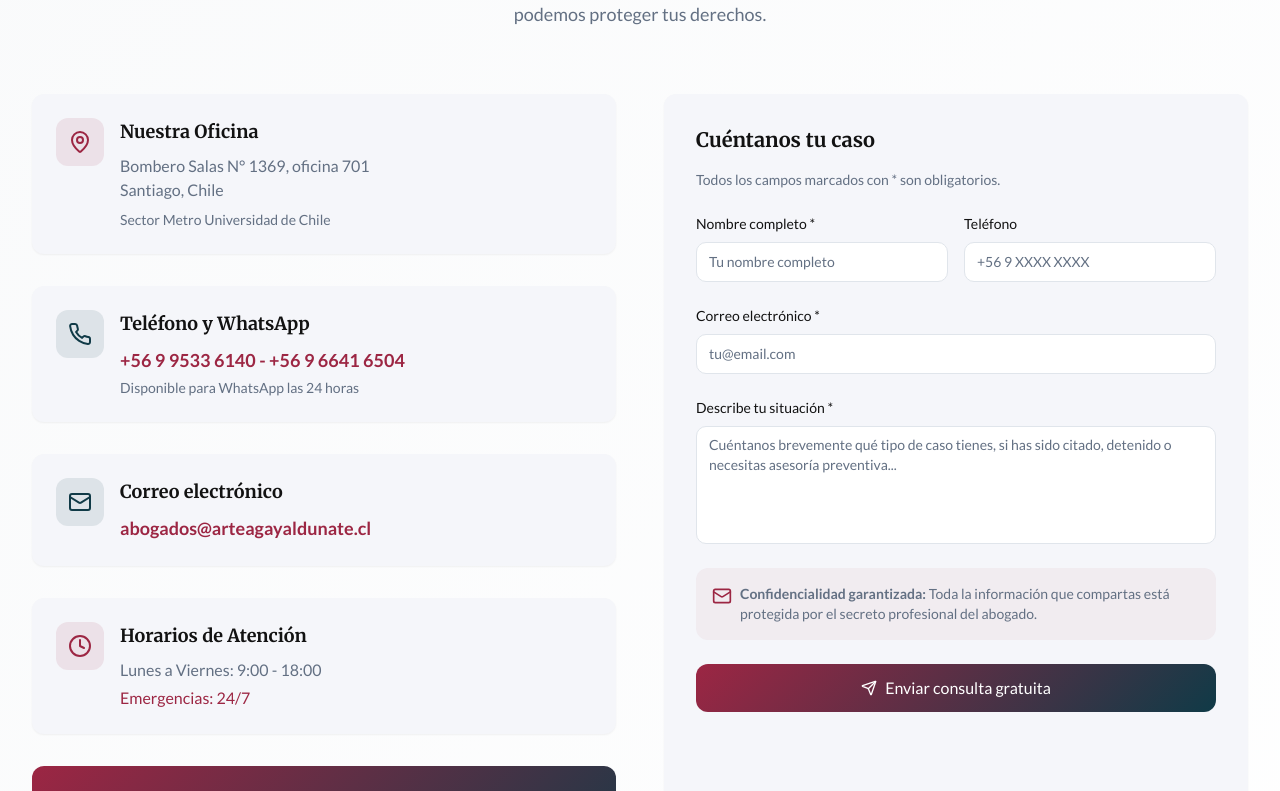
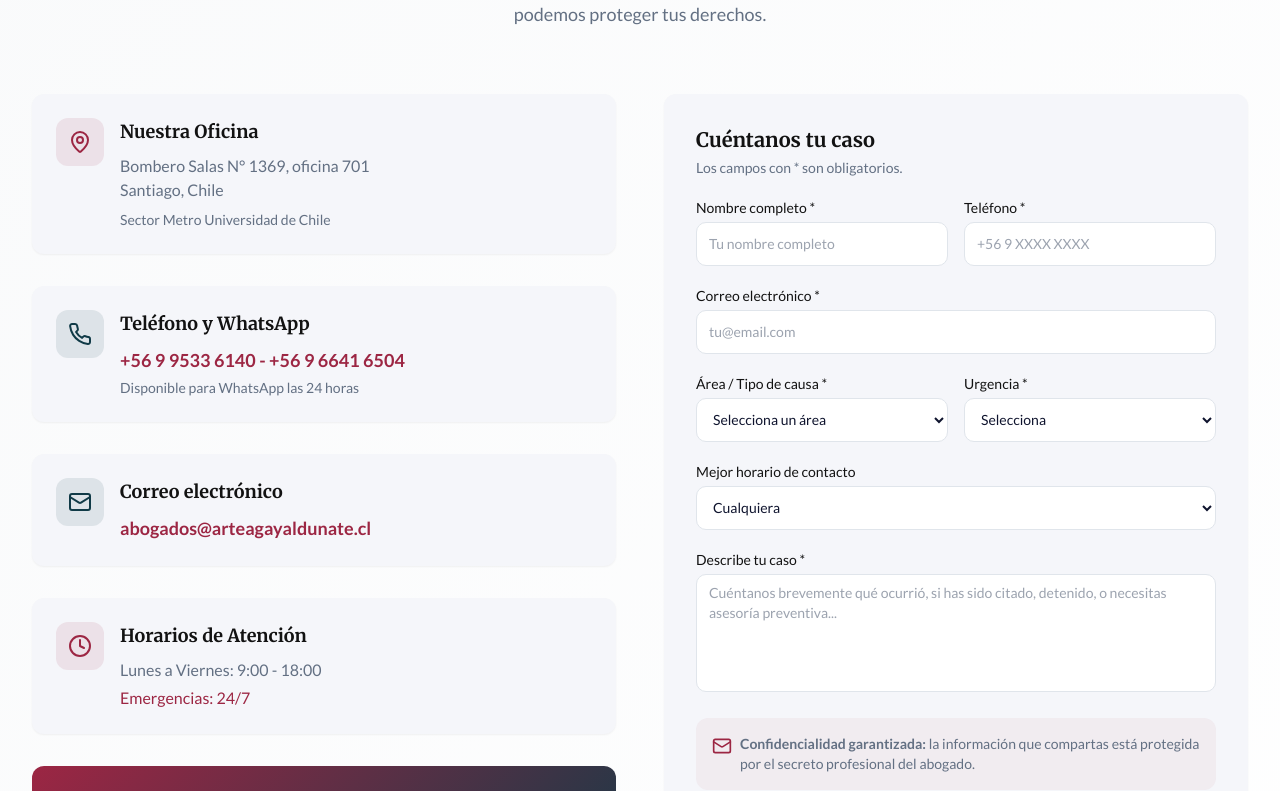
Before and after one commit to defensapenalprotegida-droid/landing-tech, a React (Vite) app: page / in a window 1280 px wide. Shown: the part 6600-7391 px from the top of the page. Built offline with nearby package versions, Linux system fonts and the light colour scheme.

Commit message:
feat: formulario de caso segmentado y adaptativo por área
Co-Authored-By: Claude Opus 4.8 (1M context) <noreply@anthropic.com>

```diff
--- a/src/components/ContactSection.tsx
+++ b/src/components/ContactSection.tsx
@@ -1,104 +1,191 @@
-import { useState } from "react";
+import { useEffect } from "react";
+import { useForm } from "react-hook-form";
+import { zodResolver } from "@hookform/resolvers/zod";
 import { Card } from "@/components/ui/card";
 import { Button } from "@/components/ui/button";
-import { Input } from "@/components/ui/input";
-import { Textarea } from "@/components/ui/textarea";
 import { MapPin, Phone, Clock, Mail, Send, Loader2 } from "lucide-react";
 import { useToast } from "@/hooks/use-toast";
+import {
+  leadSchema, type LeadFormValues, AREAS, AREA_LABELS, URGENCIAS, URGENCIA_LABELS,
+  HORARIOS, HORARIO_LABELS, MONTO_RANGOS, MONTO_LABELS, PENAL_SITUACIONES,
+  FAMILIA_MATERIAS, LABORAL_PARTE, LABORAL_SITUACIONES,
+  montoAplica, situacionPenalAplica, materiaFamiliaAplica, laboralAplica,
+} from "@/lib/leadSchema";
+import { submitLead } from "@/lib/leadApi";
+import { onPrefillArea } from "@/lib/leadPrefill";
 
-const ContactSection = () => {
+const selectCls =
+  "w-full h-11 rounded-md border border-border bg-background px-3 text-sm focus:border-legal-primary focus:outline-none";
+const inputCls =
+  "w-full h-11 rounded-md border border-border bg-background px-3 text-sm focus:border-legal-primary focus:outline-none";
+
+const ContactForm = () => {
   const { toast } = useToast();
-
-  const [isSubmitting, setIsSubmitting] = useState(false);
-
-  const [formData, setFormData] = useState({
-    name: "",
-    email: "",
-    phone: "",
-    message: "",
+  const {
+    register, handleSubmit, watch, setValue, reset,
+    formState: { errors, isSubmitting },
+  } = useForm<LeadFormValues>({
+    resolver: zodResolver(leadSchema),
+    defaultValues: { horario: "cualquiera", website: "" },
   });
 
-  const handleChange = (
-    e: React.ChangeEvent<HTMLInputElement | HTMLTextAreaElement>
-  ) => {
-    setFormData((prev) => ({
-      ...prev,
-      [e.target.name]: e.target.value,
-    }));
-  };
+  const area = watch("area");
 
-  const validateEmail = (email: string) => {
-    return /^[^\s@]+@[^\s@]+\.[^\s@]+$/.test(email);
-  };
+  useEffect(() => onPrefillArea((a) => setValue("area", a, { shouldValidate: false })), [setValue]);
 
-  const handleSubmit = async (e: React.FormEvent) => {
-    e.preventDefault();
-
-    if (!formData.name.trim() || !formData.email.trim() || !formData.message.trim()) {
-      toast({
-        title: "Campos requeridos",
-        description: "Por favor completa nombre, correo electrónico y descripción del caso.",
-        variant: "destructive",
-      });
-      return;
-    }
-
-    if (!validateEmail(formData.email)) {
-      toast({
-        title: "Correo inválido",
-        description: "Ingresa un correo electrónico válido.",
-        variant: "destructive",
-      });
-      return;
-    }
-
-    try {
-      setIsSubmitting(true);
-
-      const response = await fetch("/api/contact", {
-        method: "POST",
-        headers: {
-          "Content-Type": "application/json",
-        },
-        body: JSON.stringify({
-          name: formData.name.trim(),
-          email: formData.email.trim(),
-          phone: formData.phone.trim(),
-          message: formData.message.trim(),
-        }),
-      });
-
-      const result = await response.json();
-
-      if (!response.ok || !result.ok) {
-        throw new Error(result.message || "No se pudo enviar el formulario.");
-      }
-
-      toast({
-        title: "Consulta enviada",
-        description: "Gracias por contactarnos. Te responderemos a la brevedad.",
-      });
-
-      setFormData({
-        name: "",
-        email: "",
-        phone: "",
-        message: "",
-      });
-    } catch (error) {
-      toast({
-        title: "Error al enviar",
-        description:
-          error instanceof Error
-            ? error.message
-            : "Ocurrió un error al enviar la consulta. Intenta nuevamente.",
-        variant: "destructive",
-      });
-    } finally {
-      setIsSubmitting(false);
+  const onSubmit = async (values: LeadFormValues) => {
+    if (values.website) return; // honeypot
+    const res = await submitLead(values);
+    if (res.ok) {
+      toast({ title: "Consulta enviada",
+        description: "Gracias por contactarnos. Te responderemos a la brevedad." });
+      reset({ horario: "cualquiera", website: "" });
+    } else {
+      toast({ title: "Error al enviar", description: res.message, variant: "destructive" });
     }
   };
 
+  const err = (k: keyof LeadFormValues) =>
+    errors[k] ? <p className="text-destructive text-xs mt-1">{errors[k]?.message as string}</p> : null;
+
+  return (
+    <Card className="p-8 shadow-card-soft border-0">
+      <form onSubmit={handleSubmit(onSubmit)} className="space-y-5" noValidate>
+        <div>
+          <h3 className="font-heading text-xl font-bold text-legal-dark mb-1">Cuéntanos tu caso</h3>
+          <p className="text-muted-foreground text-sm">Los campos con * son obligatorios.</p>
+        </div>
+
+        {/* honeypot */}
+        <input type="text" tabIndex={-1} autoComplete="off"
+          className="hidden" aria-hidden="true" {...register("website")} />
+
+        <div className="grid md:grid-cols-2 gap-4">
+          <div>
+            <label htmlFor="name" className="text-sm font-medium text-legal-dark mb-1 block">Nombre completo *</label>
+            <input id="name" className={inputCls} placeholder="Tu nombre completo" {...register("name")} />
+            {err("name")}
+          </div>
+          <div>
+            <label htmlFor="phone" className="text-sm font-medium text-legal-dark mb-1 block">Teléfono *</label>
+            <input id="phone" className={inputCls} placeholder="+56 9 XXXX XXXX" {...register("phone")} />
+            {err("phone")}
+          </div>
+        </div>
+
+        <div>
+          <label htmlFor="email" className="text-sm font-medium text-legal-dark mb-1 block">Correo electrónico *</label>
+          <input id="email" type="email" className={inputCls} placeholder="tu@email.com" {...register("email")} />
+          {err("email")}
+        </div>
+
+        <div className="grid md:grid-cols-2 gap-4">
+          <div>
+            <label htmlFor="area" className="text-sm font-medium text-legal-dark mb-1 block">Área / Tipo de causa *</label>
+            <select id="area" className={selectCls} defaultValue="" {...register("area")}>
+              <option value="" disabled>Selecciona un área</option>
+              {AREAS.map((a) => <option key={a} value={a}>{AREA_LABELS[a]}</option>)}
+            </select>
+            {err("area")}
+          </div>
+          <div>
+            <label htmlFor="urgencia" className="text-sm font-medium text-legal-dark mb-1 block">Urgencia *</label>
+            <select id="urgencia" className={selectCls} defaultValue="" {...register("urgencia")}>
+              <option value="" disabled>Selecciona</option>
+              {URGENCIAS.map((u) => <option key={u} value={u}>{URGENCIA_LABELS[u]}</option>)}
+            </select>
+            {err("urgencia")}
+          </div>
+        </div>
+
+        {/* Condicionales por área */}
+        {situacionPenalAplica(area) && (
+          <div>
+            <label htmlFor="situacionPenal" className="text-sm font-medium text-legal-dark mb-1 block">Situación actual *</label>
+            <select id="situacionPenal" className={selectCls} defaultValue="" {...register("situacionPenal")}>
+              <option value="" disabled>Selecciona</option>
+              {PENAL_SITUACIONES.map((s) => <option key={s.value} value={s.value}>{s.label}</option>)}
+            </select>
+            {err("situacionPenal")}
+          </div>
+        )}
+
+        {materiaFamiliaAplica(area) && (
+          <div>
+            <label htmlFor="materiaFamilia" className="text-sm font-medium text-legal-dark mb-1 block">Materia *</label>
+            <select id="materiaFamilia" className={selectCls} defaultValue="" {...register("materiaFamilia")}>
+              <option value="" disabled>Selecciona</option>
+              {FAMILIA_MATERIAS.map((s) => <option key={s.value} value={s.value}>{s.label}</option>)}
+            </select>
+            {err("materiaFamilia")}
+          </div>
+        )}
+
+        {laboralAplica(area) && (
+          <div className="grid md:grid-cols-2 gap-4">
+            <div>
+              <label htmlFor="laboralParte" className="text-sm font-medium text-legal-dark mb-1 block">¿Trabajador o empresa? *</label>
+              <select id="laboralParte" className={selectCls} defaultValue="" {...register("laboralParte")}>
+                <option value="" disabled>Selecciona</option>
+                {LABORAL_PARTE.map((s) => <option key={s.value} value={s.value}>{s.label}</option>)}
+              </select>
+              {err("laboralParte")}
+            </div>
+            <div>
+              <label htmlFor="laboralSituacion" className="text-sm font-medium text-legal-dark mb-1 block">Situación *</label>
+              <select id="laboralSituacion" className={selectCls} defaultValue="" {...register("laboralSituacion")}>
+                <option value="" disabled>Selecciona</option>
+                {LABORAL_SITUACIONES.map((s) => <option key={s.value} value={s.value}>{s.label}</option>)}
+              </select>
+              {err("laboralSituacion")}
+            </div>
+          </div>
+        )}
+
+        {area && montoAplica(area) && (
+          <div>
+            <label htmlFor="monto" className="text-sm font-medium text-legal-dark mb-1 block">Monto involucrado</label>
+            <select id="monto" className={selectCls} defaultValue="" {...register("monto")}>
+              <option value="" disabled>Selecciona (opcional)</option>
+              {MONTO_RANGOS.map((m) => <option key={m} value={m}>{MONTO_LABELS[m]}</option>)}
+            </select>
+          </div>
+        )}
+
+        <div>
+          <label htmlFor="horario" className="text-sm font-medium text-legal-dark mb-1 block">Mejor horario de contacto</label>
+          <select id="horario" className={selectCls} {...register("horario")}>
+            {HORARIOS.map((h) => <option key={h} value={h}>{HORARIO_LABELS[h]}</option>)}
+          </select>
+        </div>
+
+        <div>
+          <label htmlFor="message" className="text-sm font-medium text-legal-dark mb-1 block">Describe tu caso *</label>
+          <textarea id="message" rows={5} className={inputCls + " h-auto py-2 resize-none"}
+            placeholder="Cuéntanos brevemente qué ocurrió, si has sido citado, detenido, o necesitas asesoría preventiva..."
+            {...register("message")} />
+          {err("message")}
+        </div>
+
+        <div className="bg-legal-primary/5 p-4 rounded-lg flex items-start gap-2">
+          <Mail className="w-5 h-5 text-legal-primary mt-0.5 flex-shrink-0" />
+          <p className="text-sm text-muted-foreground">
+            <strong>Confidencialidad garantizada:</strong> la información que compartas está
+            protegida por el secreto profesional del abogado.
+          </p>
+        </div>
+
+        <Button type="submit" variant="legal" size="lg" className="w-full group" disabled={isSubmitting}>
+          {isSubmitting
+            ? <><Loader2 className="w-5 h-5 animate-spin" /> Enviando...</>
+            : <><Send className="w-5 h-5 group-hover:translate-x-1 transition-transform" /> Enviar consulta gratuita</>}
+        </Button>
+      </form>
+    </Card>
+  );
+};
+
+const ContactSection = () => {
   return (
     <section
       id="contacto"
@@ -234,117 +321,7 @@ const ContactSection = () => {
           </div>
 
           {/* Formulario */}
-          <Card className="p-8 shadow-card-soft border-0">
-            <form onSubmit={handleSubmit} className="space-y-6">
-              <div>
-                <h3 className="font-heading text-xl font-bold text-legal-dark mb-4">
-                  Cuéntanos tu caso
-                </h3>
-
-                <p className="font-body text-muted-foreground text-sm mb-6">
-                  Todos los campos marcados con * son obligatorios.
-                </p>
-              </div>
-
-              <div className="grid md:grid-cols-2 gap-4">
-                <div>
-                  <label className="font-body text-sm font-medium text-legal-dark mb-2 block">
-                    Nombre completo *
-                  </label>
-
-                  <Input
-                    name="name"
-                    type="text"
-                    value={formData.name}
-                    onChange={handleChange}
-                    placeholder="Tu nombre completo"
-                    className="border-border focus:border-legal-primary"
-                    disabled={isSubmitting}
-                  />
-                </div>
-
-                <div>
-                  <label className="font-body text-sm font-medium text-legal-dark mb-2 block">
-                    Teléfono
-                  </label>
-
-                  <Input
-                    name="phone"
-                    type="tel"
-                    value={formData.phone}
-                    onChange={handleChange}
-                    placeholder="+56 9 XXXX XXXX"
-                    className="border-border focus:border-legal-primary"
-                    disabled={isSubmitting}
-                  />
-                </div>
-              </div>
-
-              <div>
-                <label className="font-body text-sm font-medium text-legal-dark mb-2 block">
-                  Correo electrónico *
-                </label>
-
-                <Input
-                  name="email"
-                  type="email"
-                  value={formData.email}
-                  onChange={handleChange}
-                  placeholder="tu@email.com"
-                  className="border-border focus:border-legal-primary"
-                  disabled={isSubmitting}
-                />
-              </div>
-
-              <div>
-                <label className="font-body text-sm font-medium text-legal-dark mb-2 block">
-                  Describe tu situación *
-                </label>
-
-                <Textarea
-                  name="message"
-                  value={formData.message}
-                  onChange={handleChange}
-                  placeholder="Cuéntanos brevemente qué tipo de caso tienes, si has sido citado, detenido o necesitas asesoría preventiva..."
-                  rows={5}
-                  className="border-border focus:border-legal-primary resize-none"
-                  disabled={isSubmitting}
-                />
-              </div>
-
-              <div className="bg-legal-primary/5 p-4 rounded-lg">
-                <div className="flex items-start space-x-2">
-                  <Mail className="w-5 h-5 text-legal-primary mt-0.5 flex-shrink-0" />
-
-                  <p className="font-body text-sm text-muted-foreground">
-                    <strong>Confidencialidad garantizada:</strong> Toda la
-                    información que compartas está protegida por el secreto
-                    profesional del abogado.
-                  </p>
-                </div>
-              </div>
-
-              <Button
-                type="submit"
-                variant="legal"
-                size="lg"
-                className="w-full group"
-                disabled={isSubmitting}
-              >
-                {isSubmitting ? (
-                  <>
-                    <Loader2 className="w-5 h-5 animate-spin" />
-                    Enviando consulta...
-                  </>
-                ) : (
-                  <>
-                    <Send className="w-5 h-5 group-hover:translate-x-1 transition-transform" />
-                    Enviar consulta gratuita
-                  </>
-                )}
-              </Button>
-            </form>
-          </Card>
+          <ContactForm />
         </div>
 
         <div className="mt-12">
```
Also changed, not shown: 1 other file (tests, documents, lock files or other folders).
